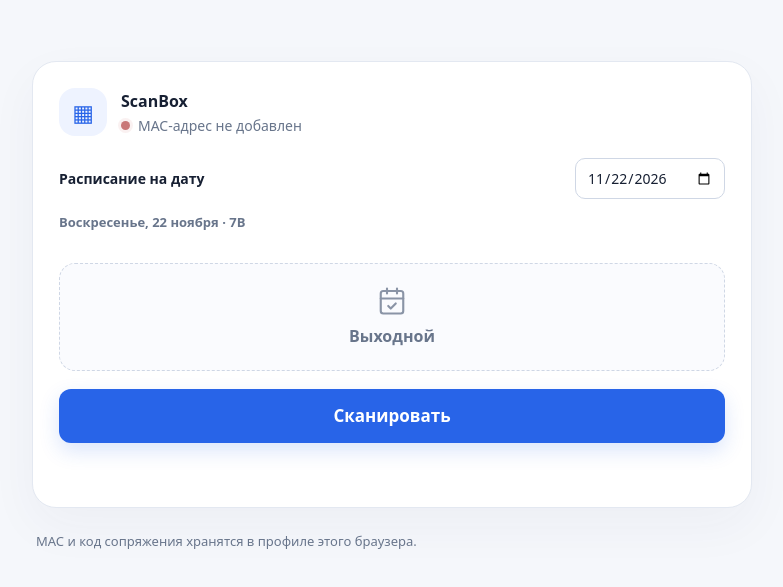
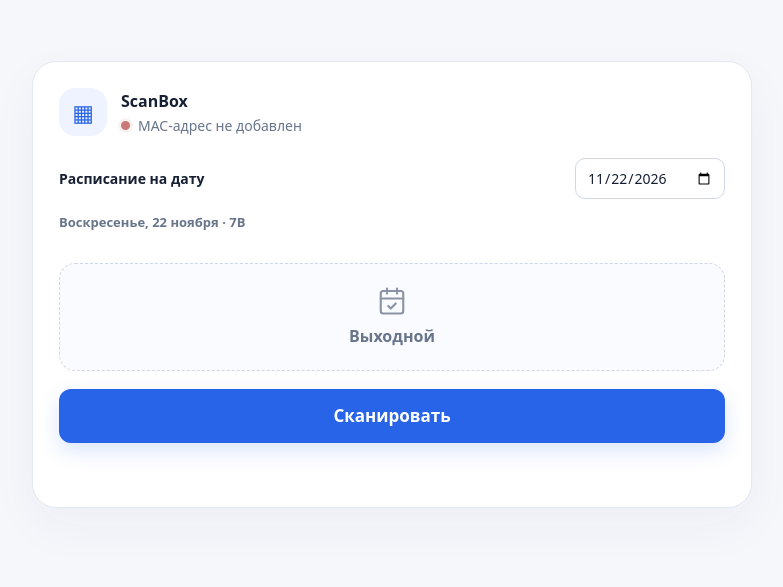
Before and after one commit to dvvtech/scanbox-front, a plain HTML site: page index.html in a window 1280 px wide. Shown: the part 79-666 px from the top of the page, without its empty margins (248-1031 px from the left). Drawn offline with Linux system fonts and the light colour scheme.

Commit message:
del text

```diff
--- a/index.html
+++ b/index.html
@@ -78,7 +78,6 @@
         <button id="scanButton" class="button button-primary scan-button" type="button">Сканировать</button>
         <p id="scanNotice" class="notice" role="status" aria-live="polite"></p>
       </section>
-      <p class="hint">MAC и код сопряжения хранятся в профиле этого браузера.</p>
     </main>
     <main id="profileView" hidden>
       <section class="card profile-card">
```
